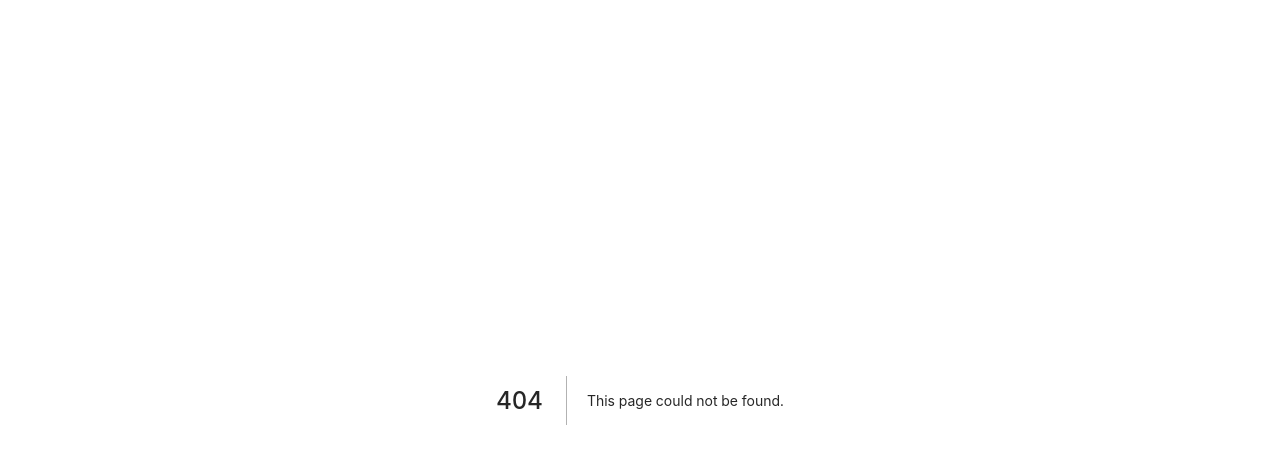
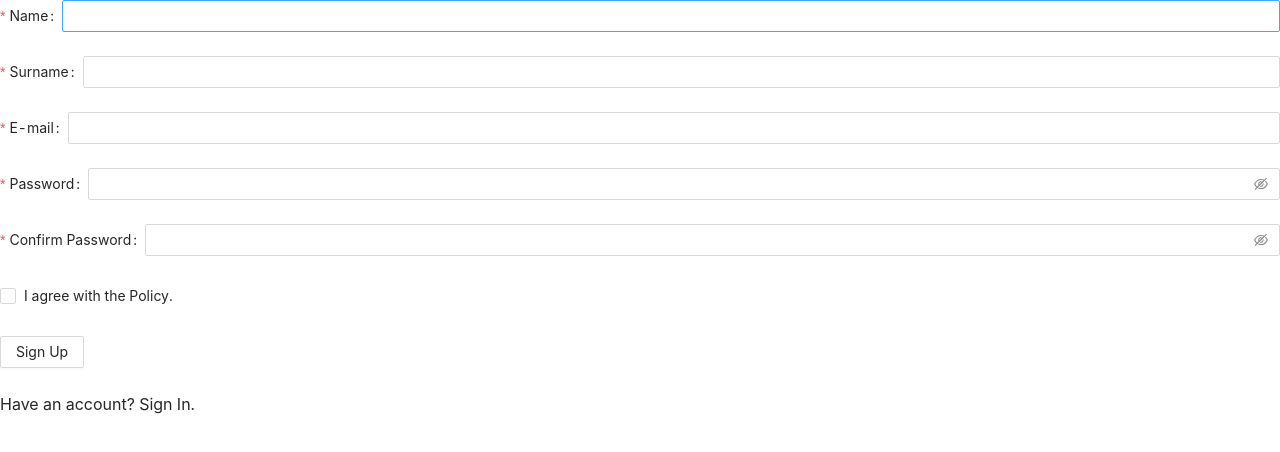
Before and after one commit to mpa-ia/eatNlounge, a Next.js app: page /signup in a window 1280 px wide. Before the commit this address had no page. Shown: the top 452 px of the page. Built offline with nearby package versions, Linux system fonts and the light colour scheme.

Commit message:
create basics sign up & in forms, add navbar

```diff
--- /dev/null
+++ b/src/components/SignUpForm/index.tsx
@@ -0,0 +1,58 @@
+import React from 'react';
+import { Form, Button, Input, Checkbox } from 'antd';
+import { content } from '../../settings';
+
+const { form } = content.pages.signUpIn;
+
+interface Props {
+  onSignUp: (formFieldsData: User.SignUp) => void;
+}
+
+const SignUpForm: React.FunctionComponent<Props> = (props: Props) => {
+  return (
+    <Form onFinish={props.onSignUp} >
+      <Form.Item
+        label={form.name}
+        name="name"
+        rules={[{ required: true }]}
+      >
+        <Input />
+      </Form.Item>
+      <Form.Item
+        label={form.surname}
+        name="surname"
+        rules={[{ required: true }]}
+      >
+        <Input />
+      </Form.Item>
+      <Form.Item
+        label={form.email}
+        name="email"
+        rules={[{ required: true }]}
+      >
+        <Input />
+      </Form.Item>
+      <Form.Item
+        label={form.password}
+        name="password"
+        rules={[{ required: true }]}
+      >
+        <Input.Password />
+      </Form.Item>
+      <Form.Item
+        label={form.confirmPassword}
+        name="confirmPassword"
+        rules={[{ required: true }]}
+      >
+        <Input.Password />
+      </Form.Item>
+      <Form.Item  name="acceptPolicy" valuePropName="checked">
+        <Checkbox>{form.acceptPolicy}</Checkbox>
+      </Form.Item>
+      <Form.Item>
+        <Button htmlType="submit">{content.general.signUp}</Button>
+      </Form.Item>
+    </Form>
+  );
+};
+export default SignUpForm;
--- a/src/pages/bookings/index.tsx
+++ b/src/pages/bookings/index.tsx
@@ -10,7 +10,7 @@ import { GetStaticProps } from 'next';
 import { getBookingsList, submitNewBooking } from '../../services/bookings';
 import { useRouter } from 'next/router';
 import dynamic from 'next/dynamic';
-
+import Nav from '../../components/Nav';
 const BookingForm = dynamic(() => import('../../components/BookingForm'), { ssr: false });
 
 const { hours } = settings;
@@ -149,6 +149,7 @@ function Bookings({ bookings }: bookingTypes.Props): React.ReactElement {
       <Head>
         <title>{content.general.title} | {content.pages.bookings.title}</title>
       </Head>
+      <Nav />
       <h2>{content.pages.bookings.header}</h2>
       <BookingForm
         onSubmit={submitBooking}
--- /dev/null
+++ b/src/pages/signup/index.tsx
@@ -0,0 +1,21 @@
+import React from 'react';
+import SignUpForm from '../../components/SignUpForm';
+import Link from 'next/link';
+import { content } from '../../settings';
+
+const SignUp: React.FunctionComponent = () => {
+  const SignUp = (formFieldsData: any): void => {
+    console.log(formFieldsData);
+  };
+
+  return (
+    <div>
+      <SignUpForm onSignUp={SignUp} />
+      <Link href="/signup">
+        <a>{content.pages.signUpIn.signInLink}</a>
+      </Link>
+    </div>
+  );
+};
+
+export default SignUp;
--- a/src/settings/index.tsx
+++ b/src/settings/index.tsx
@@ -45,6 +45,8 @@ export const settings = {
 export const content = {
   general: {
     title: 'Eat n\'Lounge',
+    signIn: 'Sign In',
+    signUp: 'Sign Up',
   },
   pages: {
     bookings: {
@@ -64,5 +66,17 @@ export const content = {
         selectTable: 'Choose table to finish booking process.',
       },
     },
+    signUpIn: {
+      signInLink: 'Have an account? Sign In.',
+      signUpLink: 'Don\'t have account yet? Sign up.',
+      form: {
+        email: 'E-mail',
+        password: 'Password',
+        confirmPassword: 'Confirm Password',
+        name: 'Name',
+        surname: 'Surname',
+        acceptPolicy: 'I agree with the Policy.',
+      },
+    },
   },
 };
```
Also changed, not shown: src/components/Nav/index.tsx (added, +14 -0 lines), src/components/SignInForm/index.tsx (added, +34 -0 lines), src/pages/signin/index.tsx (added, +22 -0 lines), types/user/user.d.ts (added, +12 -0 lines), next-env.d.ts.
